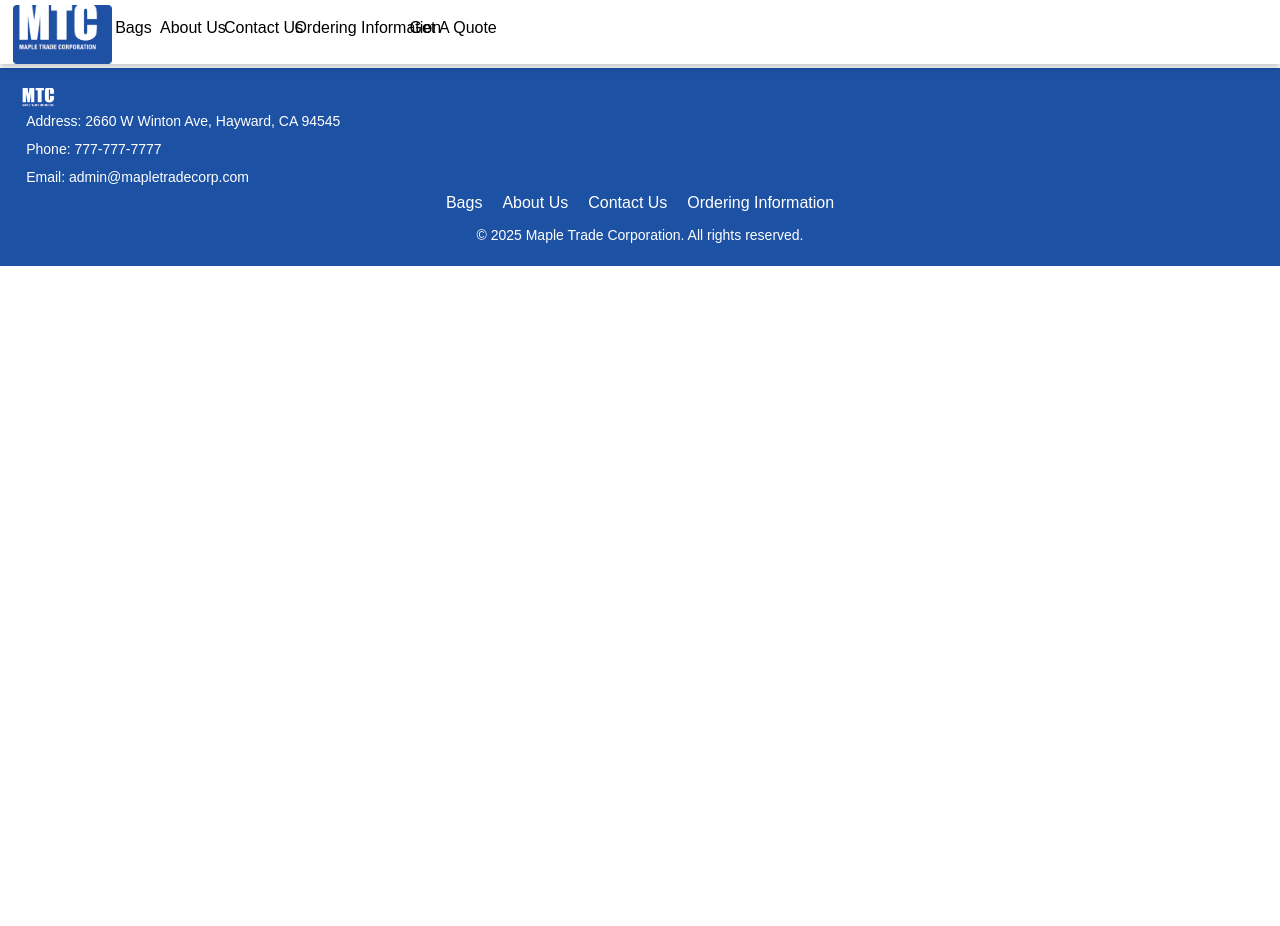
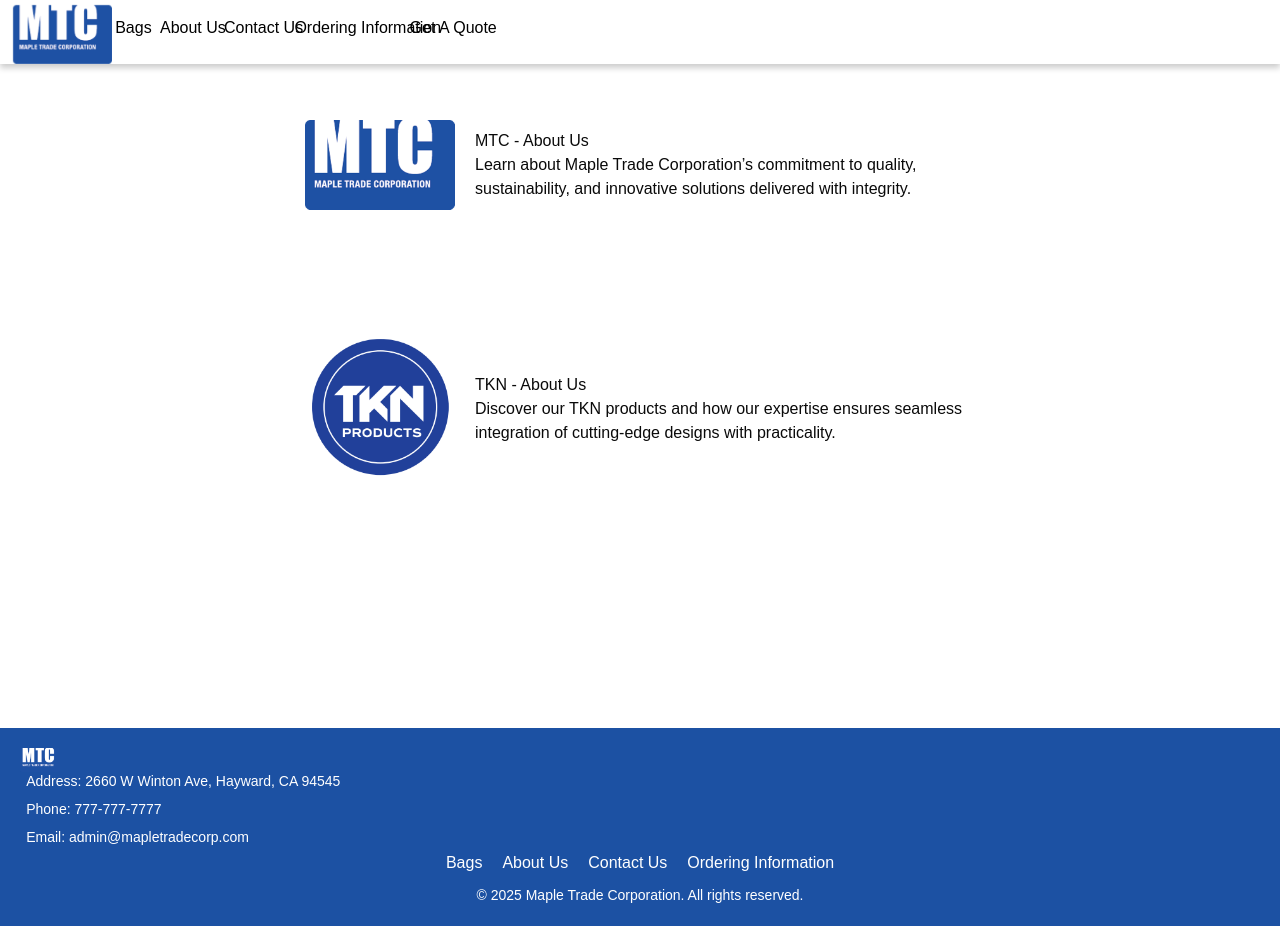
Before and after one commit to paul-ngyn/TKN-Paperbags, a Next.js app: page /about in a window 1280 px wide. Before the commit the page ends 800 px from the top, so only its background shows below. Built offline with nearby package versions, Linux system fonts and the light colour scheme.

Commit message:
aboutus imports and formatting

```diff
--- a/app/about/page.tsx
+++ b/app/about/page.tsx
@@ -2,7 +2,7 @@
 
 import React from 'react';
 import { useRouter } from 'next/navigation';
-import AboutPage from '../components/AboutPage';
+import AboutPage from '../components/AboutPage/AboutPage';
 
 const About: React.FC = () => {
   const router = useRouter();
--- a/app/components/AboutPage.tsx
+++ /dev/null
@@ -1,20 +0,0 @@
-"use client";
-
-import React from 'react';
-
-interface AboutPageProps {
-  handleNavigation?: (page: string) => void;
-}
-
-const AboutPage: React.FC<AboutPageProps> = ({ handleNavigation }) => {
-  return (
-    <div>
-      <h1>About Us Page</h1>
-      {handleNavigation && (
-        <button onClick={() => handleNavigation('about')}>Go to Contact Page</button>
-      )}
-    </div>
-  );
-};
-
-export default AboutPage;
--- /dev/null
+++ b/app/components/AboutPage/AboutPage.module.css
@@ -0,0 +1,50 @@
+.container {
+    display: flex;
+    flex-direction: column;
+    gap: 20px;
+    padding: 20px;
+    margin-top: 100px;
+    margin-bottom: 100px;
+  }
+
+  .section {
+    display: flex;
+    justify-content: center;
+    align-items: center;
+    margin-bottom: 100px;
+  }
+
+  .logoTextRow {
+    display: flex;
+    flex-direction: row;
+    align-items: center;
+    gap: 20px;
+  }
+
+  .logoTextRowReverse {
+    display: flex;
+    flex-direction: row-reverse;
+    align-items: center;
+    gap: 20px;
+  }
+
+  .logoContainer {
+    flex-shrink: 0;
+  }
+
+  .textContainer {
+    max-width: 500px;
+  }
+
+  .fadeIn {
+    animation: fadeIn 2s ease-in;
+  }
+
+  @keyframes fadeIn {
+    from {
+      opacity: 0;
+    }
+    to {
+      opacity: 1;
+    }
+  }
--- /dev/null
+++ b/app/components/AboutPage/AboutPage.tsx
@@ -0,0 +1,62 @@
+"use client";
+
+import React from "react";
+import Image from "next/image";
+import styles from "./AboutPage.module.css";
+import mtcLogo from "../../public/MTC-logo.png";
+import tknLogo from "../../public/tkn_products.png";
+
+interface AboutPageProps {
+  handleNavigation?: (page: string) => void;
+}
+
+const AboutPage: React.FC<AboutPageProps> = ({ handleNavigation }) => {
+  return (
+    <div className={styles.container}>
+      {/* Section 1: MTC logo on the left, text on the right */}
+      <div className={styles.section}>
+        <div className={styles.logoTextRow}>
+          <div className={styles.logoContainer}>
+            <Image
+              src={mtcLogo}
+              alt="MTC Logo"
+              width={150}
+              height={150}
+              className={styles.fadeIn}
+            />
+          </div>
+          <div className={styles.textContainer}>
+            <h2>MTC - About Us</h2>
+            <p>
+              Learn about Maple Trade Corporation’s commitment to quality,
+              sustainability, and innovative solutions delivered with integrity.
+            </p>
+          </div>
+        </div>
+      </div>
+      {/* Section 2: TKN logo on the right, text on the left */}
+      <div className={styles.section}>
+        <div className={styles.logoTextRowReverse}>
+          <div className={styles.textContainer}>
+            <h2>TKN - About Us</h2>
+            <p>
+              Discover our TKN products and how our expertise ensures seamless integration
+              of cutting‑edge designs with practicality.
+            </p>
+          </div>
+          <div className={styles.logoContainer}>
+            <Image
+              src={tknLogo}
+              alt="TKN Logo"
+              width={150}
+              height={150}
+              className={styles.fadeIn}
+            />
+          </div>
+        </div>
+      </div>
+    </div>
+  );
+};
+
+export default AboutPage;
--- a/app/components/LogoPage.tsx
+++ b/app/components/LogoPage.tsx
@@ -8,6 +8,7 @@ import timelogo from '../public/timelogo.jpg';
 import biodegradable from '../public/biodegradablelogo.jpg';
 import tknlogo from '../public/tkn_products.png';
 import paperbagheader from '../public/paperbagfullheader2.jpg';
+import Link from 'next/link';
 
 interface LogoPageProps {
   handleNavigation: (page: string) => void;
@@ -91,8 +92,15 @@ const LogoPage: React.FC<LogoPageProps> = ({ handleNavigation }) => {
             <p>Any Questions?</p>
           </div>
           <div className="Contact-Description">
-            <p>Please call us at 777-777-7777 or email admin@mapletradecorp.com</p>
-          </div>
+          <p>
+            Please use our{" "}
+            <Link href="/contact" style={{ textDecoration: 'underline' }}>
+              contact form
+            </Link>
+            <br />
+            We may also be reached at 777-777-777 or admin@mapletradecorp.com
+          </p>
+        </div>
         </div>
       </section>
       <hr className="section-divider" />
--- a/app/components/ProductImage/ProductImage.tsx
+++ /dev/null
@@ -1,23 +0,0 @@
-"use client"
-
-import React from "react"
-import styles from "./ProductImage.module.css"
-import Image from "next/image"
-
-import paperbagproduct from "../../public/paperbagproduct.jpg";
-
-const ProductImage: React.FC = () => {
-  return (
-    <div className={styles.productImageContainer}>
-      <Image
-        src={paperbagproduct}
-        alt="Paper Bag Product"
-        width={520} // Adjust the width as needed
-        height={520} // Adjust the height as needed
-        className={styles.productImage}
-      />
-    </div>
-  );
-};
-
-export default ProductImage;
--- a/app/components/ProductImageCarousel/ProductImageCarousel.module.css
+++ b/app/components/ProductImageCarousel/ProductImageCarousel.module.css
@@ -63,7 +63,7 @@
     top: 50%;
     transform: translateY(-50%);
     z-index: 1;
-    padding: 10px;
+    padding: 3px;
     margin-top: 350px;
     margin-left: 15px;
     margin-right: -5px;
--- a/app/page.tsx
+++ b/app/page.tsx
@@ -4,7 +4,7 @@ import React, { useState, useEffect } from 'react';
 import { useRouter } from 'next/navigation';
 import LogoPage from '../app/components/LogoPage';
 import ProductPage from './components/ProductPage/ProductPage';
-import AboutPage from '../app/components/AboutPage';
+import AboutPage from './components/AboutPage/AboutPage';
 import '../app/globals.css';
 import QuoteForm from './components/QuoteForm/QuoteForm';
 import ContactPage from './components/ContactUsPage/ContactUsPage';
```
Also changed, not shown: app/components/ProductImage/ProductImage.module.css (deleted, +0 -10 lines).
